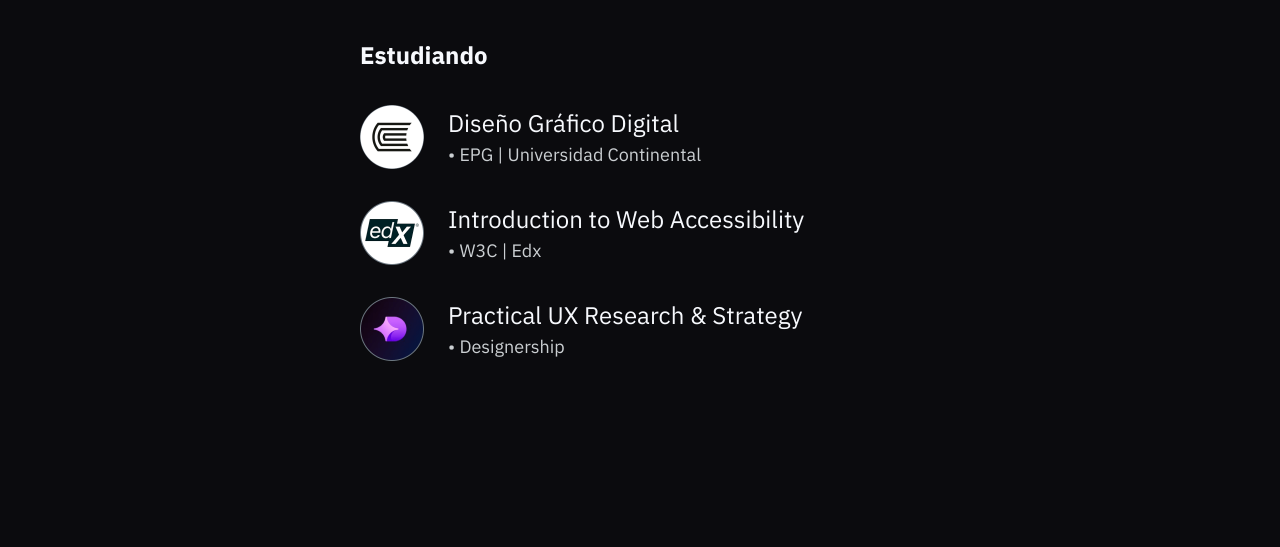
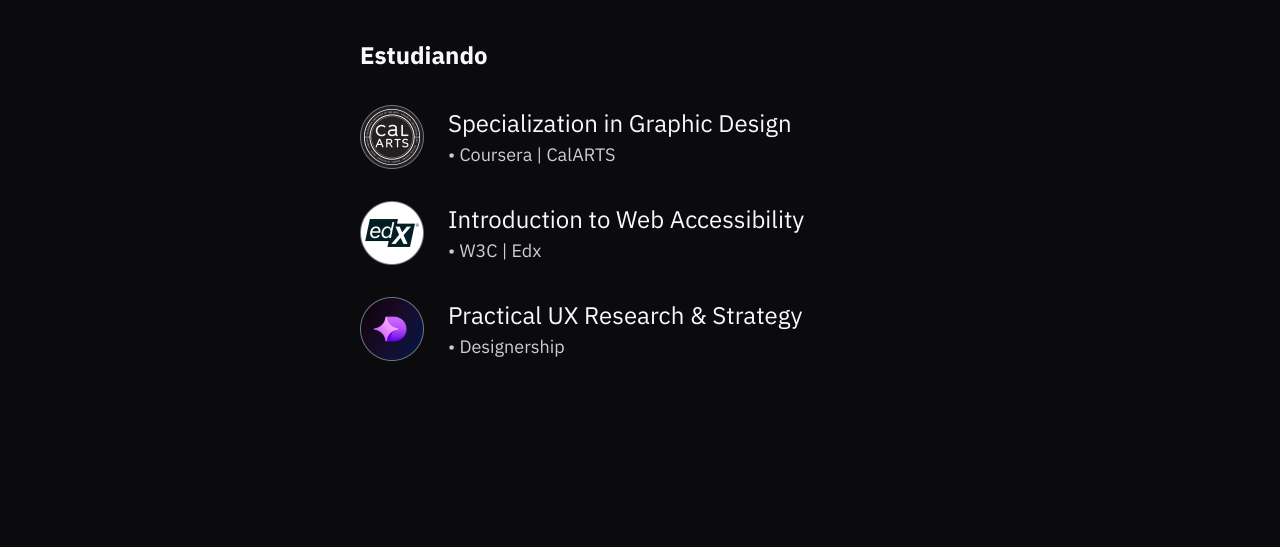
Before and after one commit to josefloresdesign/portfolio, a website: page about.html in a window 1280 px wide. Shown: the part 5511-6058 px from the top of the page. Drawn offline with Linux system fonts and the light colour scheme.

Commit message:
update course calARTS

```diff
--- a/about.html
+++ b/about.html
@@ -403,10 +403,10 @@
                 <div class="flex flex-col gap-6 lg:gap-8">
                     <p class="text-surface-100 font-bold text-base sm:text-lg lg:text-2xl lg:leading-normal">Estudiando</p>
                     <div class="flex items-start gap-6">
-                        <img src="./assets/img-c-continental.png" alt="" class="w-12 lg:w-16">
+                        <img src="./assets/img-c-calarts.png" alt="" class="w-12 lg:w-16">
                         <div>
-                            <p class="text-surface-100 text-base sm:text-lg lg:text-2xl lg:leading-normal">Diseño Gráfico Digital</p>
-                            <p class="text-surface-300 text-base sm:text-lg">• EPG | Universidad Continental</p>
+                            <p class="text-surface-100 text-base sm:text-lg lg:text-2xl lg:leading-normal">Specialization in Graphic Design</p>
+                            <p class="text-surface-300 text-base sm:text-lg">• Coursera | CalARTS</p>
                         </div>
                     </div>
                     <div class="flex items-start gap-6">
```
Also changed, not shown: assets/img-c-calarts.png (added).
